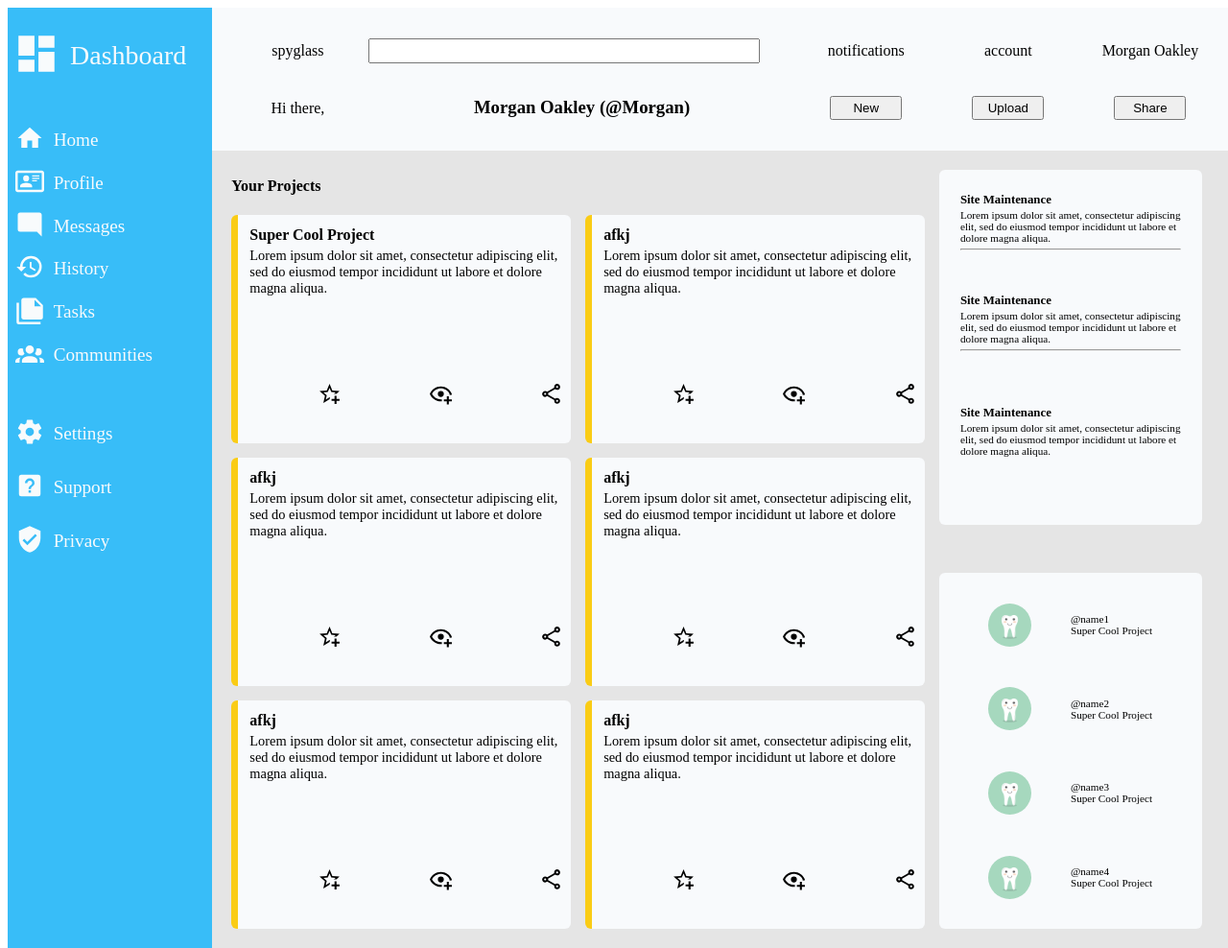
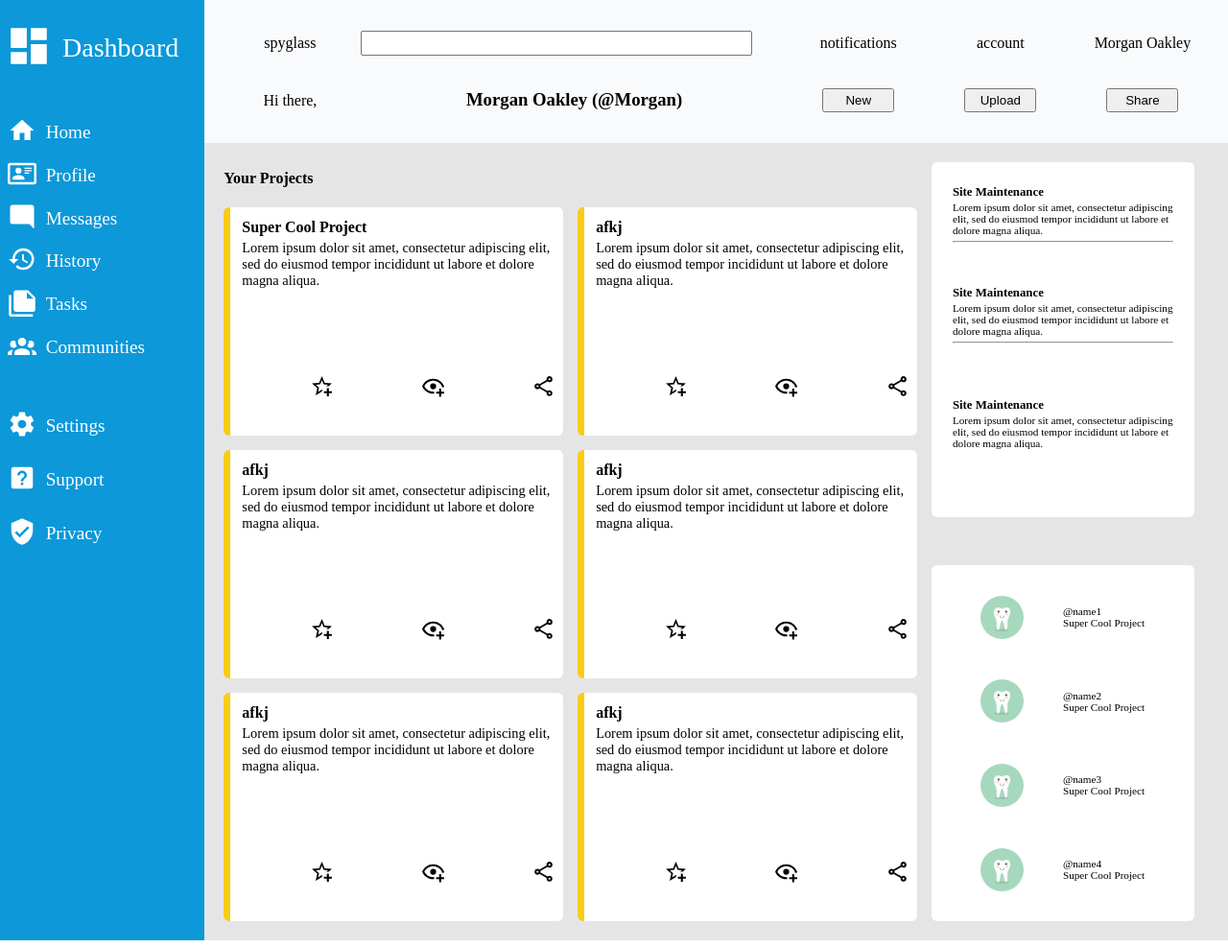
Before and after one commit to Jfoti64/Admin-Dashboard, a plain HTML site: page index.html in a window 1280 px wide. Shown: the whole page at 96% size. Drawn offline with Linux system fonts and the light colour scheme.

Commit message:
Remove body margin and fix sidebar color

```diff
--- a/style.css
+++ b/style.css
@@ -7,6 +7,10 @@
     width: 100vw;
 }
 
+body {
+    margin: 0px;
+}
+
 .sidebar {
     grid-column: 1;
     grid-row: 1 / -1;
@@ -14,7 +18,7 @@
     display: grid;
     grid-template-columns: 1fr;
     grid-template-rows: 100px 300px 200px;
-    background-color: #38bdf8;
+    background-color: #0c98d9;
     justify-content: start;
 }
 
@@ -39,7 +43,7 @@
 }
 
 .sideRows img{
-    filter: invert(88%) sepia(9%) saturate(254%) hue-rotate(195deg) brightness(111%) contrast(98%);
+    filter: invert(100%) sepia(0%) saturate(7500%) hue-rotate(323deg) brightness(104%) contrast(102%);
 }
 
 /* .sideRow1, .sideRow2, .sideRow3, .header {
@@ -57,7 +61,7 @@
 }
 
 .sideRows a {
-    color: #f8fafc;
+    color: white;
     text-decoration: none;
     font-size: 1.2rem;
 }
@@ -124,7 +128,7 @@
 
 .card {
     display: grid;
-    background-color: #f8fafc;
+    background-color: white;
     grid-template-columns: repeat(3, 1fr);
     grid-template-rows: 1fr 3fr 3fr;
     border-left: #facc15 solid 7px;
@@ -164,7 +168,7 @@
 .announcements, .trending {
     padding: 10px;
     font-size: .7rem;
-    background-color: #f8fafc;
+    background-color: white;
     border-radius: 6px;
 }
 
```
